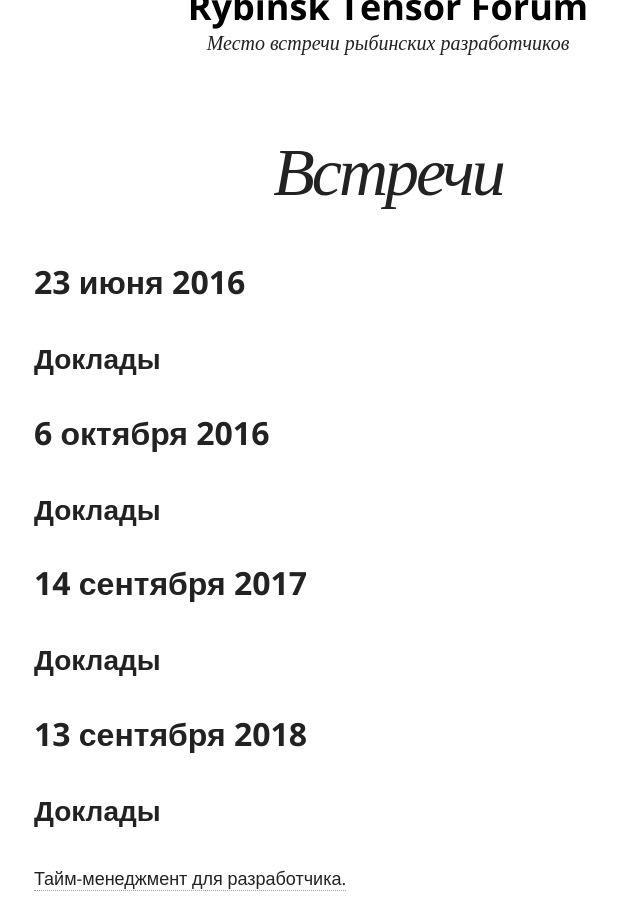
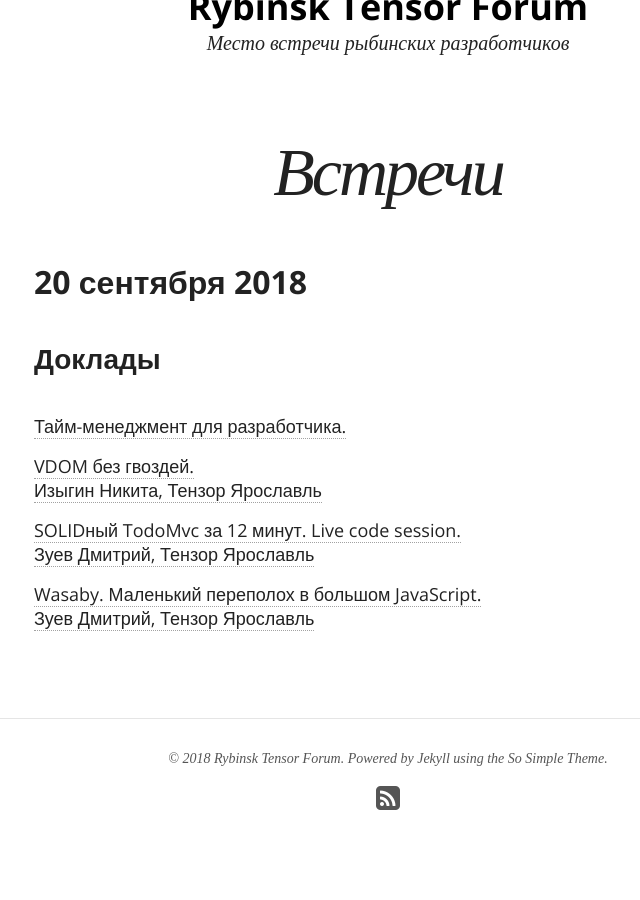
Before and after one commit to artem-ibragimov/mrt-viewer, a Jekyll site: the page built from events/index.md, in a window 1280 px wide and 900 px high, scrolled down 341 px. Shown: the whole window, without its empty margins (252-892 px from the left). Built offline with Jekyll 4.4.1, drawn with Linux system fonts in a browser that asks for light colours; nearby versions of some CDN libraries; comment, search, counter and statistics services are not loaded.

Commit message:
talks edit

```diff
--- a/_data/talks.yml
+++ b/_data/talks.yml
@@ -1,15 +1,3 @@
-meetup_u1:
-  date: 2016-06-23
+meetup_u4:
+  date: 2018-09-20
   finished: true
-
-meetup_u2:
-  date: 2016-10-06
-  finished: true
-
-meetup_u3:
-  date: 2017-09-14
-  finished: true
-
-meetup_u4:
-  date: 2018-09-13
-  finished: true
```
